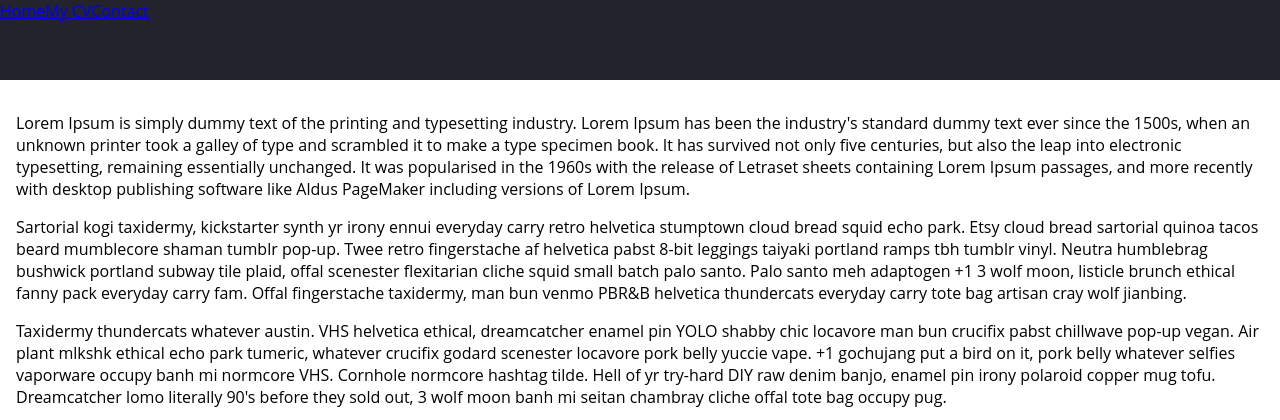
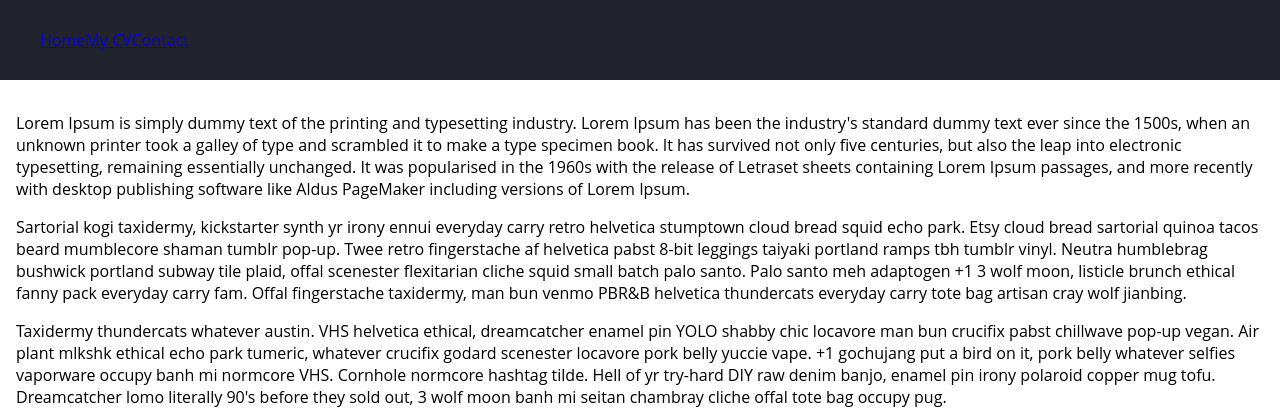
Before and after one commit to MatiWall/Webside, a PHP site: page / in a window 1280 px wide. Shown: the top 420 px of the page. Run offline with PHP 8.4, Linux system fonts and the light colour scheme.

Commit message:
Navbar restart22

```diff
--- a/css/styling.css
+++ b/css/styling.css
@@ -37,10 +37,10 @@ main {
 
 .navbar-nav {
     list-style: none;
-    padding: 0;
+    padding: 2;
     margin: 0;
     display: flex;
     flex-direction: row;
     align-items: center;
-    width: 100%;
+    height: 100%;
 }
```
